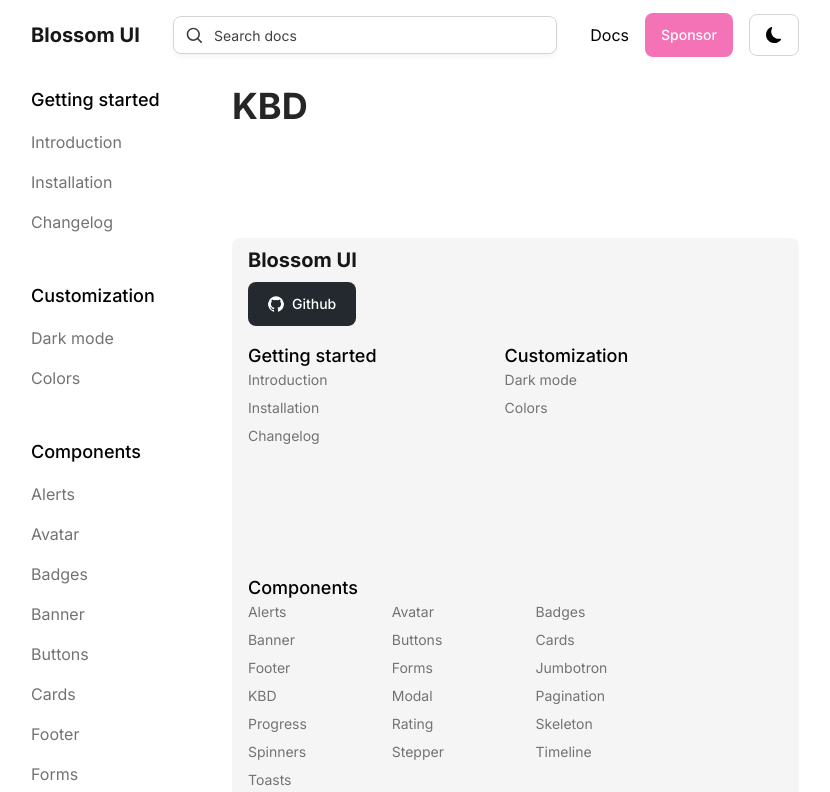
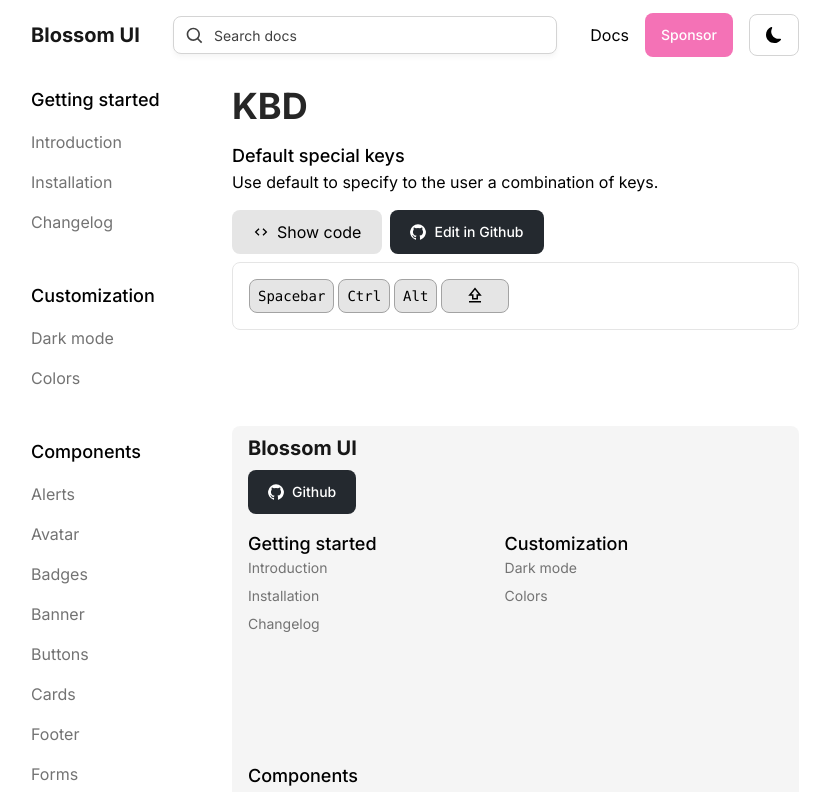
Before and after one commit to juanigarciadev/BlossomUI, a React (Vite) app: page /docs/components/kbd in a window 1280 px wide. Shown: the top 792 px of the page, without its empty margins (225-1055 px from the left). Built offline with nearby package versions, Linux system fonts and the light colour scheme.

Commit message:
Add: KBD documentation

```diff
--- a/src/App.jsx
+++ b/src/App.jsx
@@ -17,7 +17,7 @@
 import BannerDocumentation from './components/Docs/ComponentsDoc/Banner/Banner'
 import PaginationDocumentation from './components/Docs/ComponentsDoc/Pagination/Pagination'
 import JumbotronDocumentation from './components/Docs/ComponentsDoc/Jumbotron/Jumbotron'
-import KBDDocumentation from './components/Docs/ComponentsDoc/KBD/KBD'
+import KBDDocumentation from './components/Docs/ComponentsDoc/KBD/KBDDocumentation'
 import AlertsDocumentation from './components/Docs/ComponentsDoc/Alerts/AlertsDocumentation'
 import FooterDocumentation from './components/Docs/ComponentsDoc/Footer/Footer'
 import FormsDocumentation from './components/Docs/ComponentsDoc/Forms/Forms'
--- a/src/components/Docs/Changelog.jsx
+++ b/src/components/Docs/Changelog.jsx
@@ -29,8 +29,8 @@
                     </div>
                 </div>
                 <Footer />
-            </section>
-        </div>
+            </section >
+        </div >
     )
 }
 
--- /dev/null
+++ b/src/components/Docs/ComponentsDoc/KBD/Default/SpecialKeys.jsx
@@ -0,0 +1,48 @@
+import React, { useState } from 'react'
+import { BiCode } from 'react-icons/bi'
+import EditInGithub from '../../../../EditInGithub/EditInGithub'
+import { Alt, Ctrl, Shift, Spacebar } from '../../../../UI/KBD/Default/SpecialKey'
+import { CodeBlock } from '../../../../CodeBlock/CodeBlock'
+
+const SpecialKeys = () => {
+
+    const [showCode, setShowCode] = useState(false)
+
+    const specialKeys = "<kbd className='text-sm select-none bg-neutral-200 px-2 py-1.5 rounded-lg border border-neutral-400 dark:bg-neutral-600 dark:border-neutral-400' title='Spacebar'>Spacebar</kbd>\n<kbd className='text-sm select-none bg-neutral-200 px-2 py-1.5 rounded-lg border border-neutral-400 dark:bg-neutral-600 dark:border-neutral-400' title='Ctrl'>Ctrl</kbd>\n<kbd className='text-sm select-none bg-neutral-200 px-2 py-1.5 rounded-lg border border-neutral-400 dark:bg-neutral-600 dark:border-neutral-400' title='Alt'>Alt</kbd>\n<kbd className='text-sm select-none bg-neutral-200 px-6 py-1.5 rounded-lg border border-neutral-400 dark:bg-neutral-600 dark:border-neutral-400' title='Shift'><svg xmlns='http://www.w3.org/2000/svg' width='18' height='18' viewBox='0 0 24 24'><path fill='currentColor' d='M8 18v-5H3l9-11l9 11h-5v5H8Zm2-2h4v-5h2.775L12 5.15L7.225 11H10v5Zm2-5.425ZM4 22v-2h16v2H4Z' /></svg></kbd>"
+
+    return (
+        <article>
+            <div className='pb-4'>
+                <h3 className='text-lg font-medium'>Default special keys</h3>
+                <p className='dark:text-neutral-300'>Use default to specify to the user a combination of keys.</p>
+            </div>
+            <div className='flex gap-2 pb-2 select-none lg:flex-col'>
+                <div className='flex items-center bg-neutral-200 p-[5px] rounded-lg dark:bg-neutral-800 lg:w-full'>
+                    <span className={showCode ? 'flex items-center gap-2 px-4 py-1 rounded-lg cursor-pointer bg-neutral-400 dark:bg-neutral-900 lg:w-full lg:justify-center' : 'flex items-center gap-2 px-4 py-1 rounded-lg cursor-pointer hover:bg-neutral-400 dark:hover:bg-neutral-900 lg:w-full lg:justify-center'} onClick={() => setShowCode(!showCode)}><BiCode />Show code</span>
+                </div>
+                <EditInGithub url={'https://github.com/juanigarciadev/BlossomUI/blob/main/src/components/UI/Buttons/Normal/Default.jsx'} />
+            </div>
+            <div className='flex flex-col'>
+                {showCode ?
+                    <div>
+                        <section className='flex flex-wrap rounded-lg gap-1 p-4 bg-white border border-neutral-200 w-full dark:bg-[#222222] dark:border-neutral-700'>
+                            <Spacebar />
+                            <Ctrl />
+                            <Alt />
+                            <Shift />
+                        </section>
+                        <CodeBlock name={'Default special keys'} code={specialKeys} language={'javascript'} />
+                    </div>
+                    :
+                    <section className='flex flex-wrap rounded-lg gap-1 p-4 bg-white border border-neutral-200 w-full dark:bg-[#222222] dark:border-neutral-700'>
+                        <Spacebar />
+                        <Ctrl />
+                        <Alt />
+                        <Shift />
+                    </section>}
+            </div>
+        </article>
+    )
+}
+
+export default SpecialKeys
--- a/src/components/Docs/ComponentsDoc/KBD/KBD.jsx
+++ b/src/components/Docs/ComponentsDoc/KBD/KBDDocumentation.jsx
@@ -3,6 +3,7 @@
 import { BiChevronDown } from 'react-icons/bi'
 import DocNav from '../../DocNav'
 import Footer from '../../../Footer/Footer'
+import SpecialKeys from './Default/SpecialKeys'
 
 const KBDDocumentation = () => {
     const [docNav, setDocNav] = useState(false)
@@ -20,6 +21,7 @@
                     <DocNav />
                 )}
                 <div className='flex flex-col pb-16 gap-16'>
+                    <SpecialKeys />
                 </div>
                 <Footer />
             </section>
--- /dev/null
+++ b/src/components/UI/KBD/Default/SpecialKey.jsx
@@ -0,0 +1,27 @@
+import React from 'react'
+
+export const Spacebar = () => {
+    return (
+        <kbd className='text-sm select-none bg-neutral-200 px-2 py-1.5 rounded-lg border border-neutral-400 dark:bg-neutral-600 dark:border-neutral-400' title='Spacebar'>Spacebar</kbd>
+    )
+}
+
+export const Ctrl = () => {
+    return (
+        <kbd className='text-sm select-none bg-neutral-200 px-2 py-1.5 rounded-lg border border-neutral-400 dark:bg-neutral-600 dark:border-neutral-400' title='Ctrl'>Ctrl</kbd>
+    )
+}
+
+export const Alt = () => {
+    return (
+        <kbd className='text-sm select-none bg-neutral-200 px-2 py-1.5 rounded-lg border border-neutral-400 dark:bg-neutral-600 dark:border-neutral-400' title='Alt'>Alt</kbd>
+    )
+}
+
+export const Shift = () => {
+    return (
+        <kbd className='text-sm select-none bg-neutral-200 px-6 py-1.5 rounded-lg border border-neutral-400 dark:bg-neutral-600 dark:border-neutral-400' title='Shift'>
+            <svg xmlns="http://www.w3.org/2000/svg" width="18" height="18" viewBox="0 0 24 24"><path fill="currentColor" d="M8 18v-5H3l9-11l9 11h-5v5H8Zm2-2h4v-5h2.775L12 5.15L7.225 11H10v5Zm2-5.425ZM4 22v-2h16v2H4Z" /></svg>
+        </kbd>
+    )
+}
```
